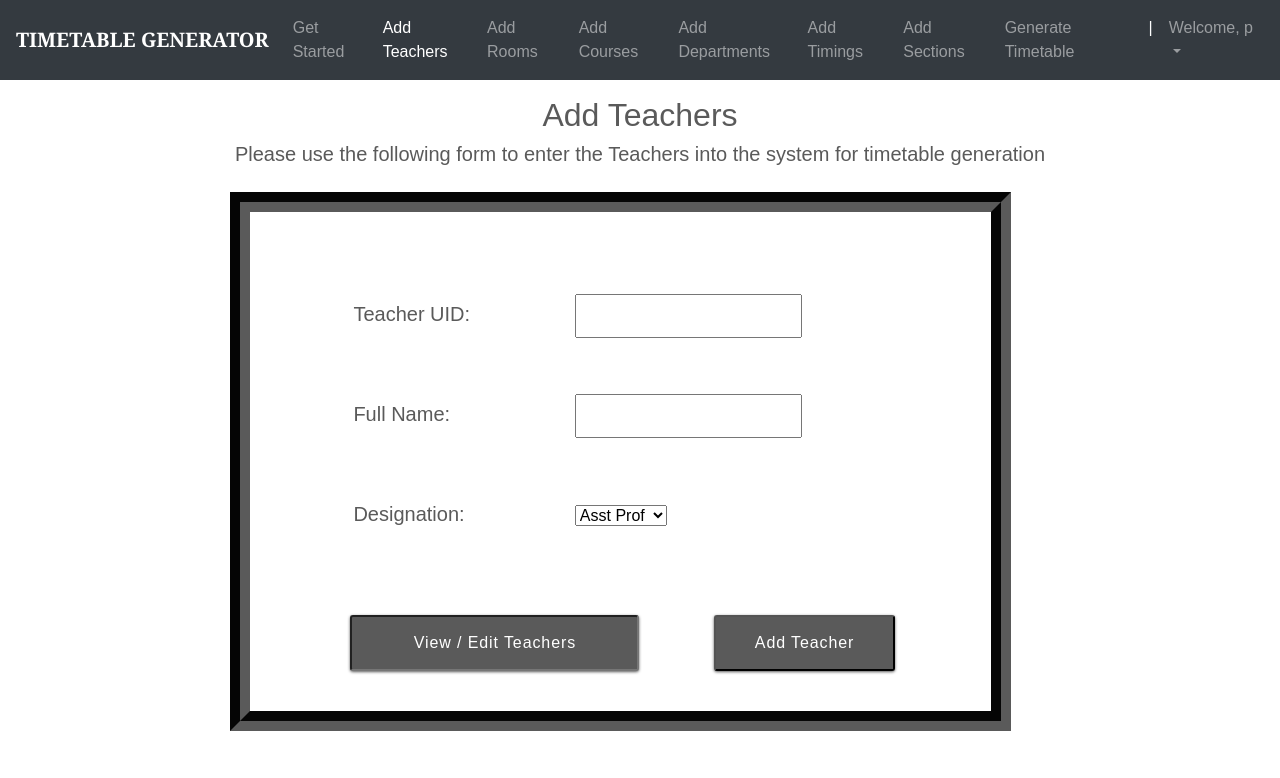
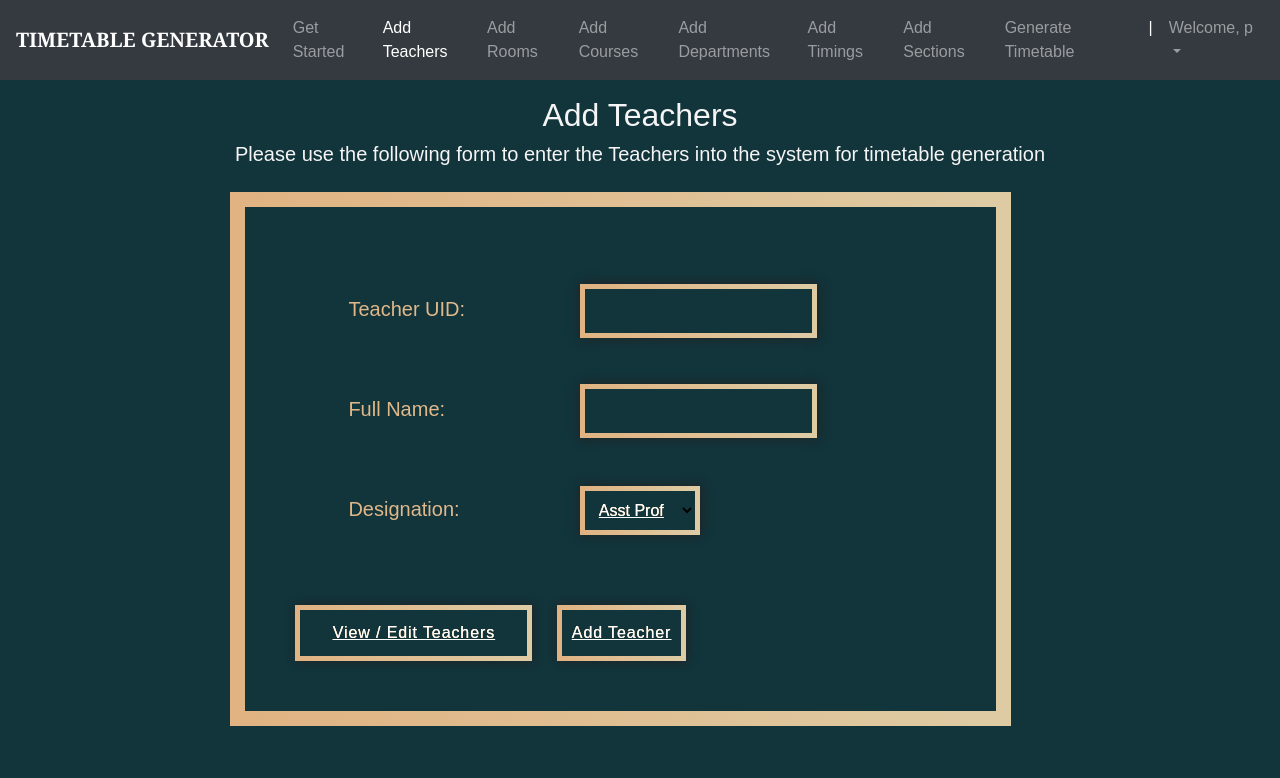
Before and after one commit to BhuvanKoduru/DBMS-Project, a Django app: page /add_teachers in a window 1280 px wide. Shown: the top 778 px of the page. Run offline with Django 3.2, Linux system fonts and the light colour scheme; a user stored in the database is signed in; some libraries are stand-ins or nearby versions.

Commit message:
add teachers

```diff
--- a/TTGS Code/projttgs/templates/addInstructors.html
+++ b/TTGS Code/projttgs/templates/addInstructors.html
@@ -12,6 +12,20 @@
     <link rel="canonical" href="https://getbootstrap.com/docs/4.5/examples/carousel/">
 
      <style>
+        .bd-placeholder-img {
+            font-size: 1.125rem;
+            text-anchor: middle;
+            -webkit-user-select: none;
+            -moz-user-select: none;
+            -ms-user-select: none;
+            user-select: none;
+          }
+
+          @media (min-width: 768px) {
+            .bd-placeholder-img-lg {
+              font-size: 3.5rem;
+            }
+          }
           nav {
             font-family: sans-serif;
             }
@@ -171,6 +185,150 @@ fieldset button
         box-shadow: 6px 13px 13px 0px black;
         background-color: #ebfffa;
     }
+
+
+
+    :root {
+    --gradient:linear-gradient(to right,#e1b382,#DECBA4)  !important;
+
+      }
+          nav {
+            font-family: sans-serif;
+            }
+
+          .navbar-brand {
+            font-size: 20px;
+            font-family: Georgia, 'Times New Roman', Times, serif;
+        }
+
+          *{
+        margin: 0;
+        padding: 0;
+
+    }
+    body{
+        background-color:#12343b;
+    }
+
+    html{
+        scroll-behavior: smooth;
+    }
+    a{
+        text-decoration:none;
+    }
+    button
+    {
+        border-style:none;
+    }
+
+    h1, h2, h3, h4, h5{
+        text-align: center;
+        color: whitesmoke;
+
+    }
+
+    form {
+        margin-top: 2%;
+        margin-left: 18%;
+        margin-right: 21%;
+
+
+    }
+
+    form fieldset{
+
+        border: 15px solid;
+        border-image-slice: 1;
+        padding:40px;
+        background: var(--gradient) !important;
+        -webkit-background-clip: text !important;
+        -webkit-text-fill-color: transparent !important;
+        border-image-source:  var(--gradient) !important;
+        text-decoration: none;
+        background: #222;
+
+    }
+
+    fieldset h1 {
+        color: #dd2476;
+        padding-bottom: 20px;
+        margin-left: 35px;
+        display: inline-block;
+        cursor: pointer;
+        font-size: 28px;
+        text-align: center;
+    }
+
+    fieldset label {
+        margin-left: 40px;
+        padding: 23px;
+        font-size: 20px;
+        display: inline-block;
+        width  : 240px;
+    }
+    fieldset input{
+        padding:8px;
+        color: #dd2476;
+    }
+    fieldset input:focus{
+        color: #000;
+    }
+
+    .btn, #ctiming,#cname,#week {
+        border: 5px solid;
+        border-image-slice: 1;
+        background: var(--gradient) !important;
+        -webkit-background-clip: text !important;
+        -webkit-text-fill-color:white !important;
+        border-image-source:  var(--gradient) !important;
+        text-decoration: underline;
+        transition: all .4s ease;
+        margin:10px;
+        padding:10px;
+        box-shadow: #222 1px 0 10px;
+        caret-color:white;
+
+
+      }
+
+      .btn:hover, .btn:focus {
+            background: var(--gradient) !important;
+        -webkit-background-clip: none !important;
+        -webkit-text-fill-color: #fff !important;
+        border: 5px solid #fff !important;
+        box-shadow: #222 1px 0 10px;
+        text-decoration: underline;
+      }
+
+    #link_to_edit{
+        padding-left: 45px;
+    }
+
+    .fieldset{
+        margin:auto;
+        padding: 50px;
+        border-width: 0px;
+        border-style: none;
+        border-color:black;
+        box-shadow: 0px 0px 0px 0px black;
+        background-color:#222;
+    }
+    .test-class
+    {
+      border: 5px solid;
+        border-image-slice: 1;
+        background: var(--gradient) !important;
+        -webkit-background-clip: text !important;
+        -webkit-text-fill-color: #fff !important;
+        border-image-source:  var(--gradient) !important;
+        text-decoration: underline;
+        transition: all .4s ease;
+        margin:10px;
+        padding:10px;
+        box-shadow: #222 1px 0 10px;
+        caret-color:white;
+    }
+}
     </style>
 
     <link rel="stylesheet" type="text/css" href="static/css/index.css">
@@ -258,7 +416,7 @@ fieldset button
 		<div class="tabcontent" id="new">
 			{{ form.as_p }}
             <br>
-            <a href="{% url 'editinstructor' %}"><input value="View / Edit Teachers" class="submit"></a>&nbsp;<input type="submit" value="Add Teacher" class="submit">
+            <a href="{% url 'editinstructor' %}"><input value="View / Edit Teachers" class="submit btn justify-content-center"></a>&nbsp;<input type="submit" value="Add Teacher" class="submit btn justify-content-center">
 		</div>
 	</fieldset>
 </form>
--- a/TTGS Code/projttgs/ttgen/forms.py
+++ b/TTGS Code/projttgs/ttgen/forms.py
@@ -27,11 +27,15 @@ class InstructorForm(ModelForm):
             "name": "Full Name",
             "Desig":"Designation"
         }
-        widgets= {
-            'uid':forms.TextInput(),
-            'name':forms.TextInput(),
-            'Desig':forms.Select()
-
+        #widgets= {
+         #   'uid':forms.TextInput(),
+          #  'name':forms.TextInput(),
+           # 'Desig':forms.Select()
+        widgets = {
+            'uid': forms.TextInput(attrs={'class':"test-class"}),
+            'name': forms.TextInput(attrs={'class':"test-class"}),
+            'Desig': forms.Select(attrs={'class':"test-class"}),
+            #'dept': forms.Select(attrs={'class':"test-class"})
         }
         fields = [
             'uid',
```
Also changed, not shown: TTGS Code/projttgs/IS_DEPT_TT.sqlite3. Lines whose indentation alone changed are shown as unchanged.
